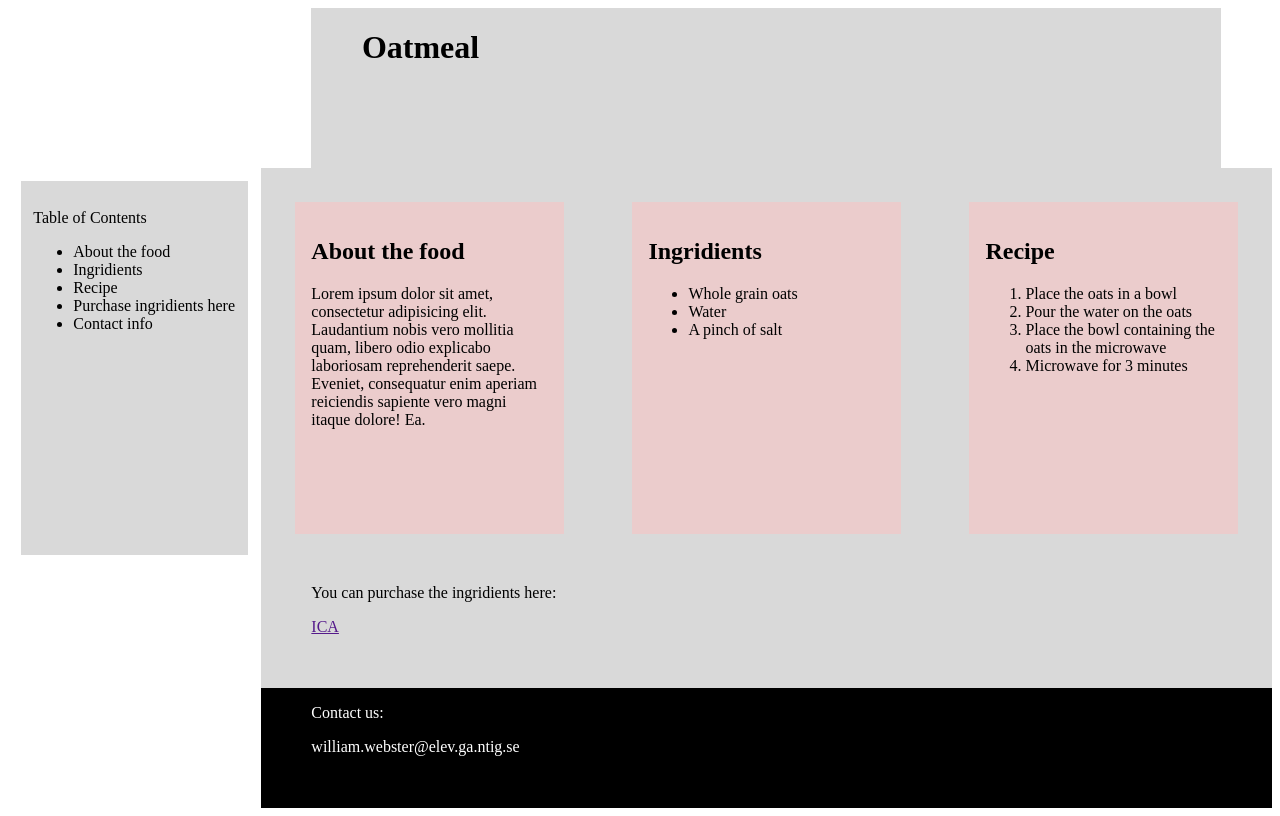
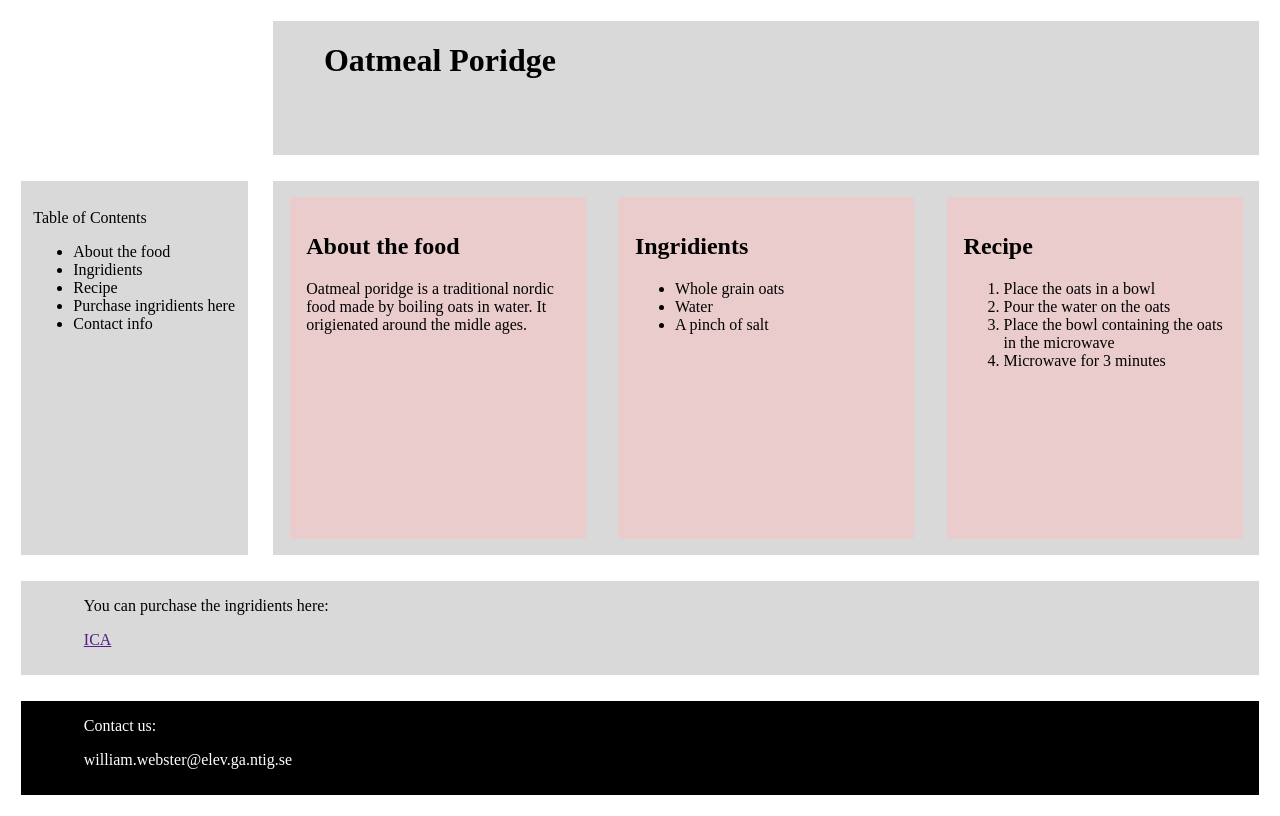
Before and after one commit to alien-zoidberg/Recipe, a plain HTML site: page index.html in a window 1280 px wide. Drawn offline with Linux system fonts and the light colour scheme.

Commit message:
Finished organising the placement of the websites contents.

```diff
--- a/index.html
+++ b/index.html
@@ -8,7 +8,7 @@
 </head>
 <body>
     <header>
-        <h1>Oatmeal</h1>
+        <h1>Oatmeal Poridge</h1>
     </header>
 
     <aside>
@@ -25,7 +25,7 @@
     <main>
         <article id="food">
             <h2>About the food</h2>
-            <p>Lorem ipsum dolor sit amet, consectetur adipisicing elit. Laudantium nobis vero mollitia quam, libero odio explicabo laboriosam reprehenderit saepe. Eveniet, consequatur enim aperiam reiciendis sapiente vero magni itaque dolore! Ea.</p>
+            <p>Oatmeal poridge is a traditional nordic food made by boiling oats in water. It origienated around the midle ages.</p>
         </article>
 
         <article id="ing">
--- a/style.css
+++ b/style.css
@@ -9,7 +9,8 @@ header{
     grid-area: 1/2/2/3;
     padding-left: 5%;
     background-color: #D9D9D9;
-    margin-inline: 5%;
+    margin-inline: 1.25%;
+    margin-block: 1.25%;
 }
 
 aside{
@@ -25,25 +26,31 @@ main{
     display: grid;
     grid-template-columns: repeat(3, 1fr);
     background-color: #D9D9D9;
+    margin-inline: 1.25%;
+    margin-block: 1.25%;
 }
 
 article{
     padding: 5%;
     background-color: #EBCCCC;
-    margin-inline: 10%;
-    margin-block: 10%;
+    margin-inline: 5%;
+    margin-block: 5%;
 }
 
 nav{
-    grid-area: 3/2/4/3;
+    grid-area: 3/1/4/3;
     background-color: #D9D9D9;
     padding-left: 5%;
+    margin-inline: 1%;
+    margin-block: 1%
 }
 
 footer{
-    grid-area: 4/2/5/3;
+    grid-area: 4/1/5/3;
     background-color: #000000;
     padding-left: 5%;
+    margin-inline: 1%;
+    margin-block: 1%
 }
 
 .footerText{
```
